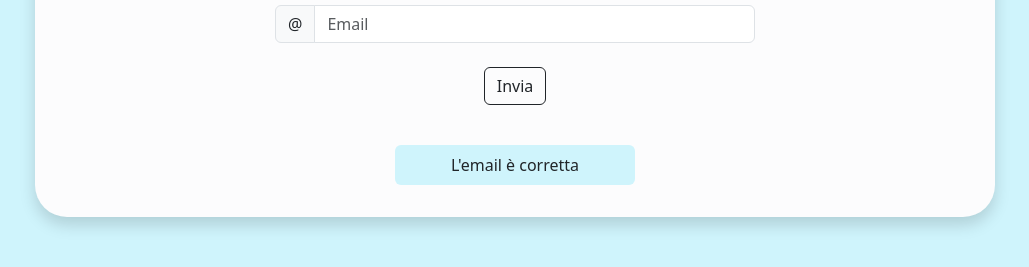
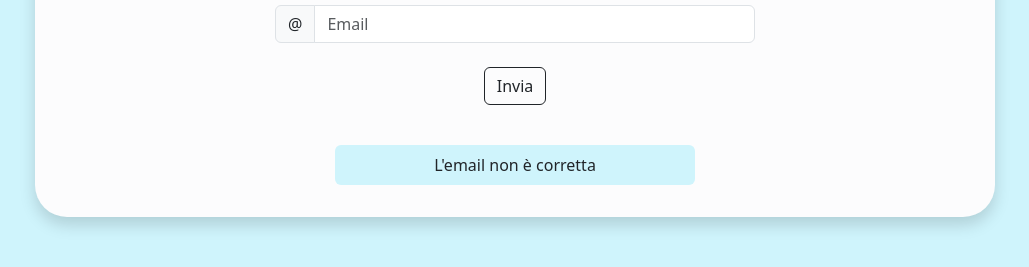
Before and after one commit to Francesca-23/js-mail-dadi, a plain HTML site: page Mail/index.html in a window 1280 px wide. Both pictures are taken after a click on the button "Invia". Shown: the part 147-414 px from the top of the page, without its empty margins (125-1154 px from the left). Drawn offline with nearby package versions, Linux system fonts and the light colour scheme.

Commit message:
Modifica di una condizione js

```diff
--- a/Mail/index.html
+++ b/Mail/index.html
@@ -23,7 +23,7 @@
                 <button type="button" class="btn btn-outline-dark my-4" onclick="controlloMail()">Invia</button>
             </div>
 
-            <div id="container" class="py-3 w-50 m-auto"></div>
+            <div id="container" class="py-3 w-75 m-auto"></div>
 
         </div>
     </div>
--- a/Mail/js/main.js
+++ b/Mail/js/main.js
@@ -37,19 +37,17 @@ function controlloMail(){
         if(email == emails[i]){
             verifica = true;
 
-        }else{
-
         }
     }
 
 
-    //da sistemare
-    if(verifica = true){
+    if(verifica == true){
         p.innerHTML = "L'email è corretta";
         createP.append(p);
 
     }else{
-        console.log(sbagliato)
+        p.innerHTML = "L'email non è corretta";
+        createP.append(p);
     }
 
 }
```
